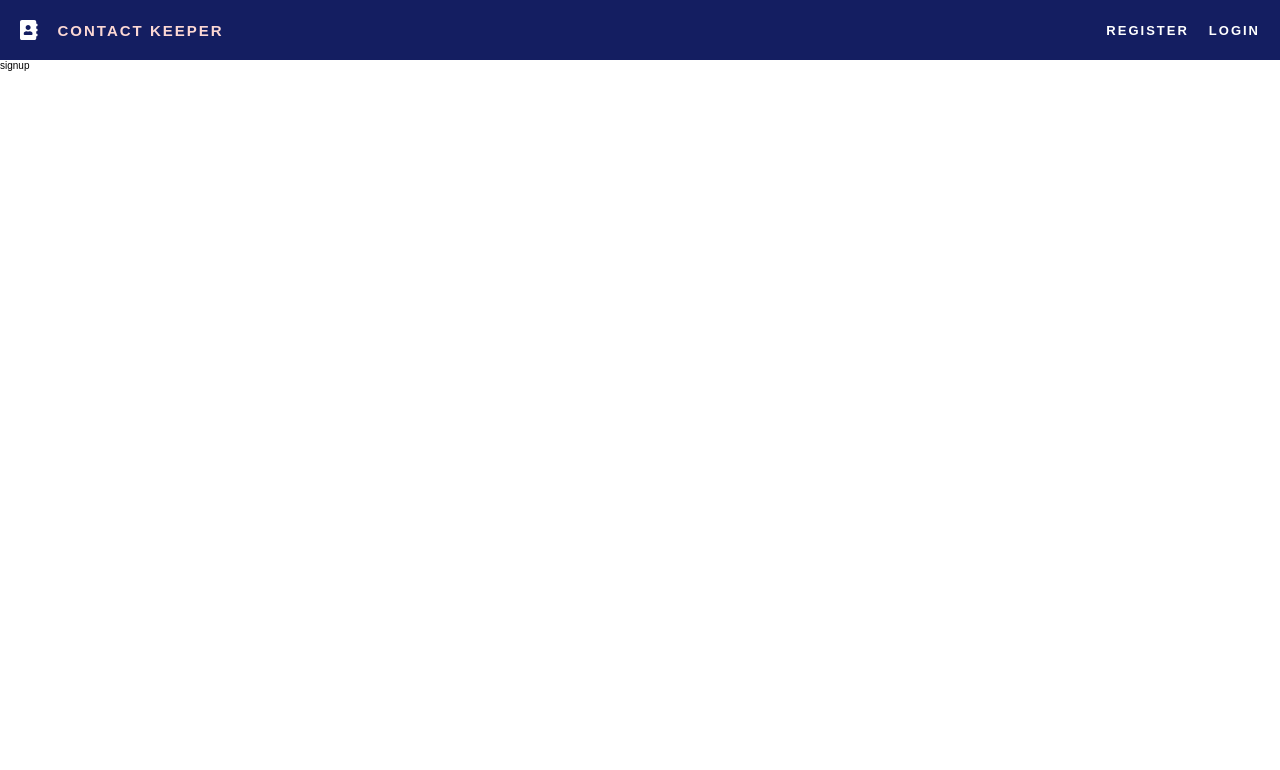
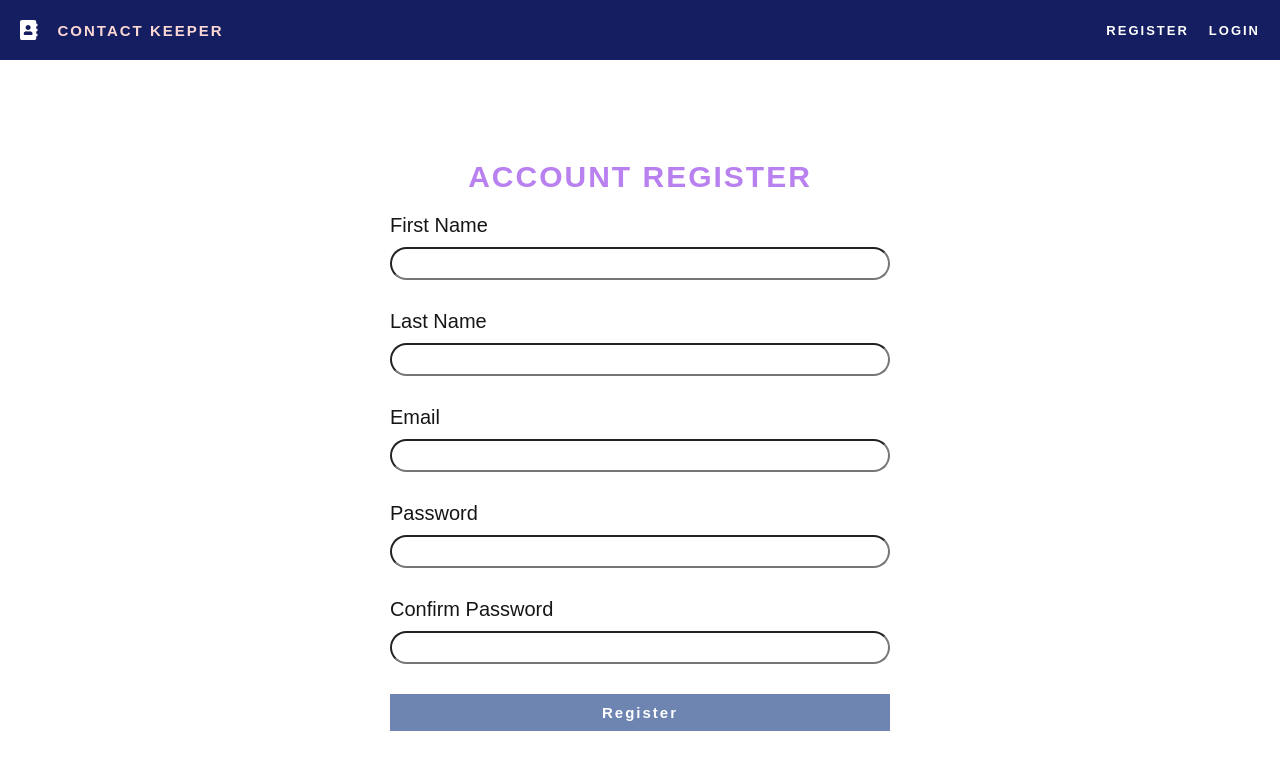
Before and after one commit to SwastikSonkusare/Contact-Keeper, a React (Create React App) app in the folder client/: page /signup in a window 1280 px wide. Shown: the top 770 px of the page. Built offline with nearby package versions, Linux system fonts and the light colour scheme; what react-toast-notifications would draw is missing.

Commit message:
added: sign-in and sign-up pages'

```diff
--- a/client/src/actions/auth.js
+++ b/client/src/actions/auth.js
@@ -11,3 +11,12 @@ export const signIn = (formData) => async (dispatch) => {
     console.log(error);
   }
 };
+export const signUp = (formData) => async (dispatch) => {
+  try {
+    const { data } = await api.signUp(formData);
+
+    dispatch({ type: AUTH, data });
+  } catch (error) {
+    console.log(error);
+  }
+};
--- a/client/src/components/Header/Header.js
+++ b/client/src/components/Header/Header.js
@@ -3,7 +3,7 @@ import React, { useState, useEffect } from "react";
 import decode from "jwt-decode";
 
 import { useDispatch } from "react-redux";
-import { useHistory } from "react-router-dom";
+import { useHistory, useLocation } from "react-router-dom";
 
 import { FontAwesomeIcon } from "@fortawesome/react-fontawesome";
 import { faAddressBook, faSignOutAlt } from "@fortawesome/free-solid-svg-icons";
@@ -14,6 +14,8 @@ import { LOGOUT } from "../../constants/actionTypes";
 const Header = () => {
   const dispatch = useDispatch();
   const history = useHistory();
+  const location = useLocation();
+
   const [user, setUser] = useState(JSON.parse(localStorage.getItem("profile")));
 
   useEffect(() => {
@@ -27,7 +29,7 @@ const Header = () => {
       }
     }
     setUser(JSON.parse(localStorage.getItem("profile")));
-  }, [user?.token]);
+  }, [user?.token, location]);
 
   const logoutHandler = () => {
     dispatch({ type: LOGOUT });
--- a/client/src/screens/LoginScreen/LoginScreen.js
+++ b/client/src/screens/LoginScreen/LoginScreen.js
@@ -24,7 +24,7 @@ const LoginScreen = () => {
   const handleSubmit = (e) => {
     e.preventDefault();
 
-    dispatch(signIn(formData), history);
+    dispatch(signIn(formData));
   };
 
   if (isLoggedIn) {
--- a/client/src/screens/RegisterScreen/RegisterScreen.js
+++ b/client/src/screens/RegisterScreen/RegisterScreen.js
@@ -1,7 +1,109 @@
-import React from "react";
+import React, { useState, useEffect } from "react";
+import { useDispatch, useSelector } from "react-redux";
+import { useHistory } from "react-router-dom";
+
+import { signUp } from "../../actions/auth";
 
 const RegisterScreen = () => {
-  return <div>signup</div>;
+  const initialState = {
+    firstName: "",
+    lastName: "",
+    email: "",
+    password: "",
+    confirmPassword: "",
+  };
+
+  const userData = useSelector((state) => state.auth);
+
+  const { isLoggedIn } = userData;
+
+  const dispatch = useDispatch();
+  const history = useHistory();
+
+  const [formData, setFormData] = useState(initialState);
+
+  const handleSubmit = (e) => {
+    e.preventDefault();
+
+    dispatch(signUp(formData));
+  };
+
+  if (isLoggedIn) {
+    history.push("/signin");
+  }
+
+  return (
+    <div className="auth">
+      <h1 className="auth__header">Account Register</h1>
+      <form className="form" onSubmit={handleSubmit}>
+        <div className="form__control">
+          <label className="form__label">First Name</label>
+          <input
+            name="firstName"
+            className="form__input"
+            type="text"
+            value={formData.firstName}
+            onChange={(e) =>
+              setFormData({ ...formData, [e.target.name]: e.target.value })
+            }
+          ></input>
+        </div>
+
+        <div className="form__control">
+          <label className="form__label">Last Name</label>
+          <input
+            name="lastName"
+            className="form__input"
+            type="text"
+            value={formData.lastName}
+            onChange={(e) =>
+              setFormData({ ...formData, [e.target.name]: e.target.value })
+            }
+          ></input>
+        </div>
+        <div className="form__control">
+          <label className="form__label">Email</label>
+          <input
+            name="email"
+            className="form__input"
+            type="email"
+            value={formData.email}
+            onChange={(e) =>
+              setFormData({ ...formData, [e.target.name]: e.target.value })
+            }
+          ></input>
+        </div>
+        <div className="form__control">
+          <label className="form__label">Password</label>
+          <input
+            name="password"
+            className="form__input"
+            type="password"
+            value={formData.password}
+            onChange={(e) =>
+              setFormData({ ...formData, [e.target.name]: e.target.value })
+            }
+          ></input>
+        </div>
+        <div className="form__control">
+          <label className="form__label">Confirm Password</label>
+          <input
+            name="confirmPassword"
+            className="form__input"
+            type="password"
+            value={formData.confirmPassword}
+            onChange={(e) =>
+              setFormData({ ...formData, [e.target.name]: e.target.value })
+            }
+          ></input>
+        </div>
+
+        <button className="form__button" type="submit">
+          Register
+        </button>
+      </form>
+    </div>
+  );
 };
 
 export default RegisterScreen;
```
